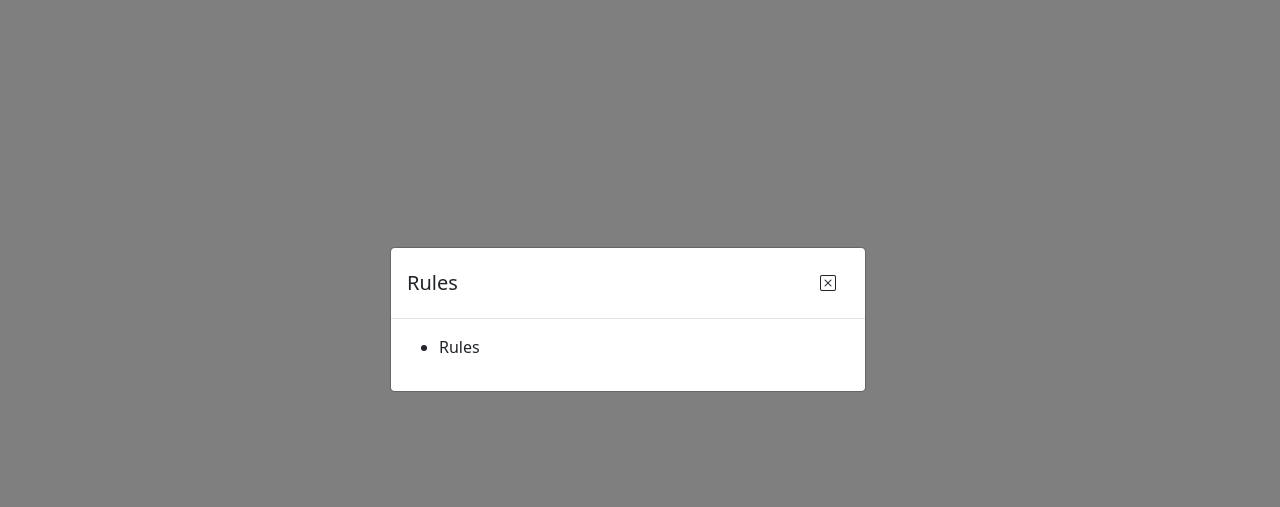
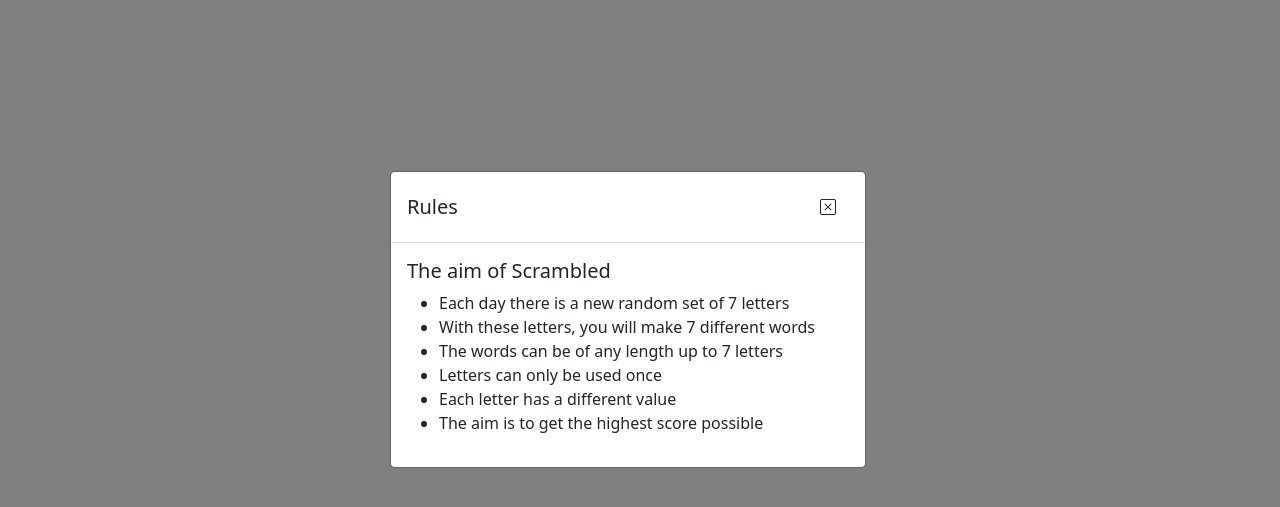
Before and after one commit to benvarian/CITS3403-Project, a plain HTML site: page index.html in a window 1280 px wide. Both pictures are taken after a click on the button 165 px from the left and 36 px from the top of the page. Shown: the part 81-588 px from the top of the page. Drawn offline with nearby package versions, Linux system fonts and the light colour scheme.

Commit message:
Rules List

```diff
--- a/index.html
+++ b/index.html
@@ -4,7 +4,7 @@
         <!-- Required meta tags -->
         <meta charset="utf-8">
         <meta name="viewport" content="width=device-width, initial-scale=1">
-        <title>Game</title>
+        <title>Scrambled</title>
 
         <!--Bootstrap CSS and JS CDN-->
         <link href="https://cdn.jsdelivr.net/npm/bootstrap@5.1.3/dist/css/bootstrap.min.css" rel="stylesheet" integrity="sha384-1BmE4kWBq78iYhFldvKuhfTAU6auU8tT94WrHftjDbrCEXSU1oBoqyl2QvZ6jIW3" crossorigin="anonymous">
@@ -67,8 +67,14 @@
                         </button>
                     </div>
                     <div class="modal-body">
+                        <h5>The aim of Scrambled</h5>
                         <ul>
-                            <li>Rules</li>
+                            <li>Each day there is a new random set of 7 letters</li>
+                            <li>With these letters, you will make 7 different words</li>
+                            <li>The words can be of any length up to 7 letters</li>
+                            <li>Letters can only be used once</li>
+                            <li>Each letter has a different value</li>
+                            <li>The aim is to get the highest score possible</li>
                         </ul>
                     </div>
                 </div>
```
